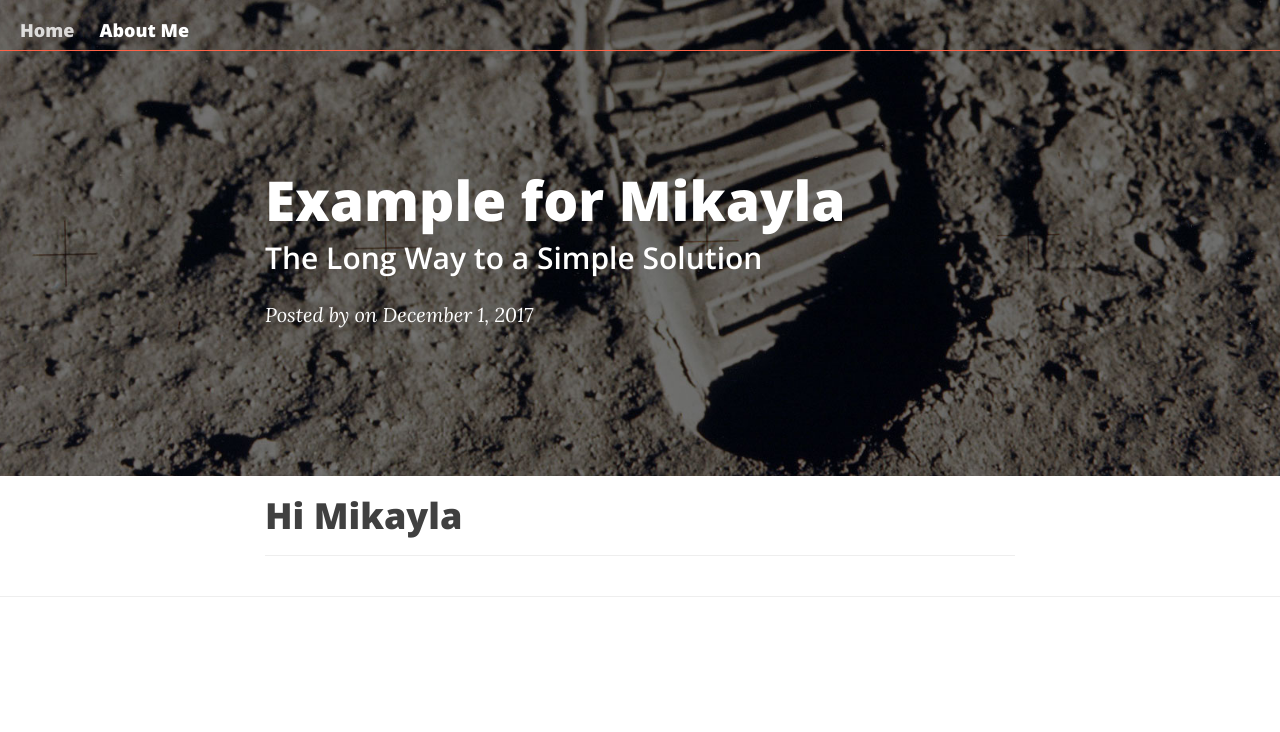
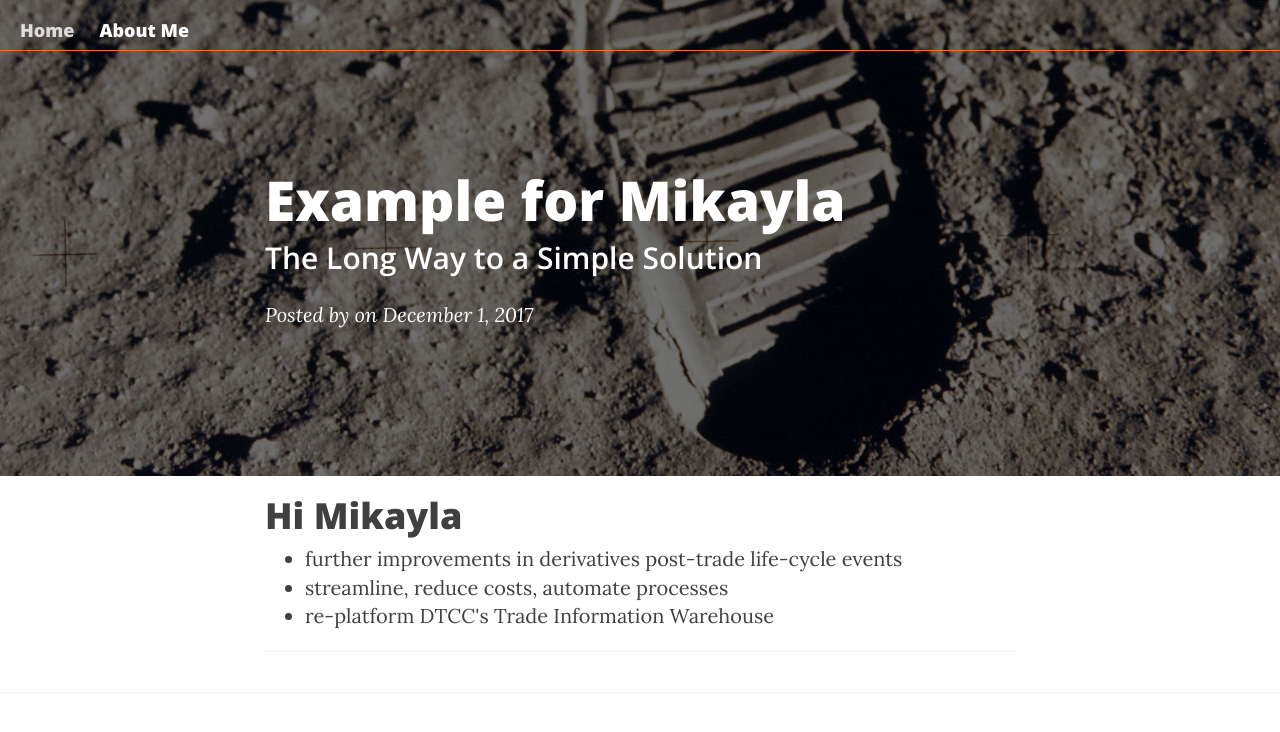
Before and after one commit to Neil-G/neil-g.github.io, a Jekyll site: the page built from _posts/2017-02-20-slide-decks.markdown, in a window 1280 px wide. Shown: the top 732 px of the page. Built offline with Jekyll 4.4.1, drawn with Linux system fonts in a browser that asks for light colours; nearby versions of some CDN libraries.

Commit message:
add list example

```diff
--- a/_posts/2017-02-20-slide-decks.markdown
+++ b/_posts/2017-02-20-slide-decks.markdown
@@ -9,3 +9,9 @@ header-img: "img/post-bg-05.jpg"
 ---
 
 <h1> Hi Mikayla </h1>
+
+<ul>
+  <li>further improvements in derivatives post-trade life-cycle events</li>
+  <li>streamline, reduce costs, automate processes</li>
+  <li>re-platform DTCC's Trade Information Warehouse</li>
+</ul>
```
